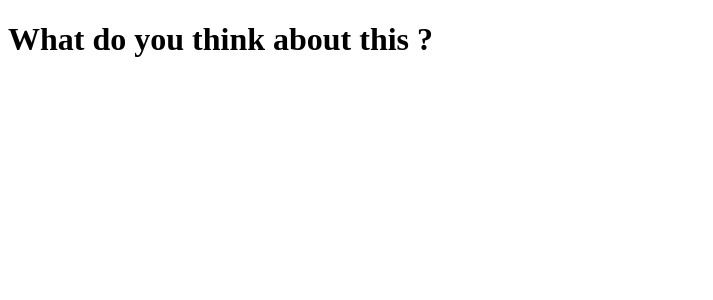
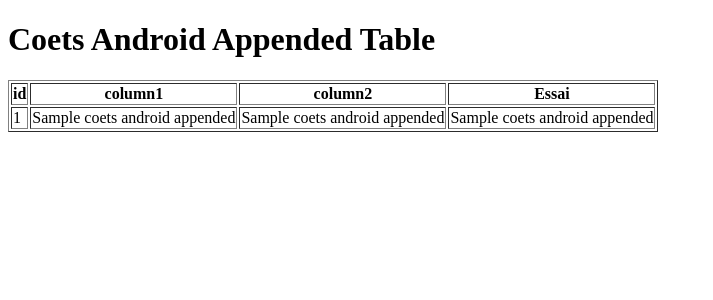
Before and after one commit to hjansonah/lequipier, a Flask app: page /record in a window 1280 px wide. Shown: the top 300 px of the page, without its empty margins (0-713 px from the left). Run offline with Flask 3, Linux system fonts and the light colour scheme; a database or web service that is not in the repository returns one stand-in record (values such as "Sample title"); some libraries are stand-ins or nearby versions.

Commit message:
Initial commit with Flask app and HTML files

```diff
--- a/app.py
+++ b/app.py
@@ -1,18 +1,41 @@
+import psycopg2
 from flask import Flask, render_template
 
 app = Flask(__name__)
+
+# Database connection parameters
+conn_params = {
+    "host": "dpg-d1l8cgre5dus73fcn8mg-a.frankfurt-postgres.render.com",
+    "port": 5432,
+    "dbname": "flask_coets_db_0qzt",
+    "user": "flask_coets_db_0qzt_user",
+    "password": "vx9DALf0LaxT4bRKpsA2GssaxSA8sN16",
+    "sslmode": "require"
+}
+
+def get_db_connection():
+    conn = psycopg2.connect(**conn_params)
+    return conn
 
 @app.route('/')
 def index():
     return render_template('index.html')
 
 @app.route('/record')
-@app.route('/record.html')   # Add this to serve at /record.html too
+@app.route('/record.html')
 def record():
-    return render_template('record.html')
+    conn = get_db_connection()
+    cur = conn.cursor()
+    cur.execute('SELECT * FROM coets_android_appended LIMIT 50;')
+    rows = cur.fetchall()
+    cur.close()
+    conn.close()
+
+    # Pass the rows to the template
+    return render_template('record.html', records=rows)
 
 @app.route('/atpgames')
-@app.route('/atpgames.html')   # Add this to serve at /atpgames.html too
+@app.route('/atpgames.html')
 def atpgames():
     return render_template('atpgames.html')
 
--- a/templates/record.html
+++ b/templates/record.html
@@ -1,9 +1,29 @@
 <!DOCTYPE html>
 <html>
 <head>
-    <title>My Simple App</title>
+    <title>Coets Records</title>
 </head>
 <body>
-    <h1>What do you think about this ?</h1>
+    <h1>Coets Android Appended Table</h1>
+    <table border="1">
+        <thead>
+            <tr>
+                <th>id</th>
+                <th>column1</th>
+                <th>column2</th>
+                <th>Essai</th>
+            </tr>
+        </thead>
+        <tbody>
+            {% for row in records %}
+            <tr>
+                <td>{{ row[0] }}</td>
+                <td>{{ row[1] }}</td>
+                <td>{{ row[2] }}</td>
+                <td>{{ row[3] }}</td>
+            </tr>
+            {% endfor %}
+        </tbody>
+    </table>
 </body>
 </html>
```
